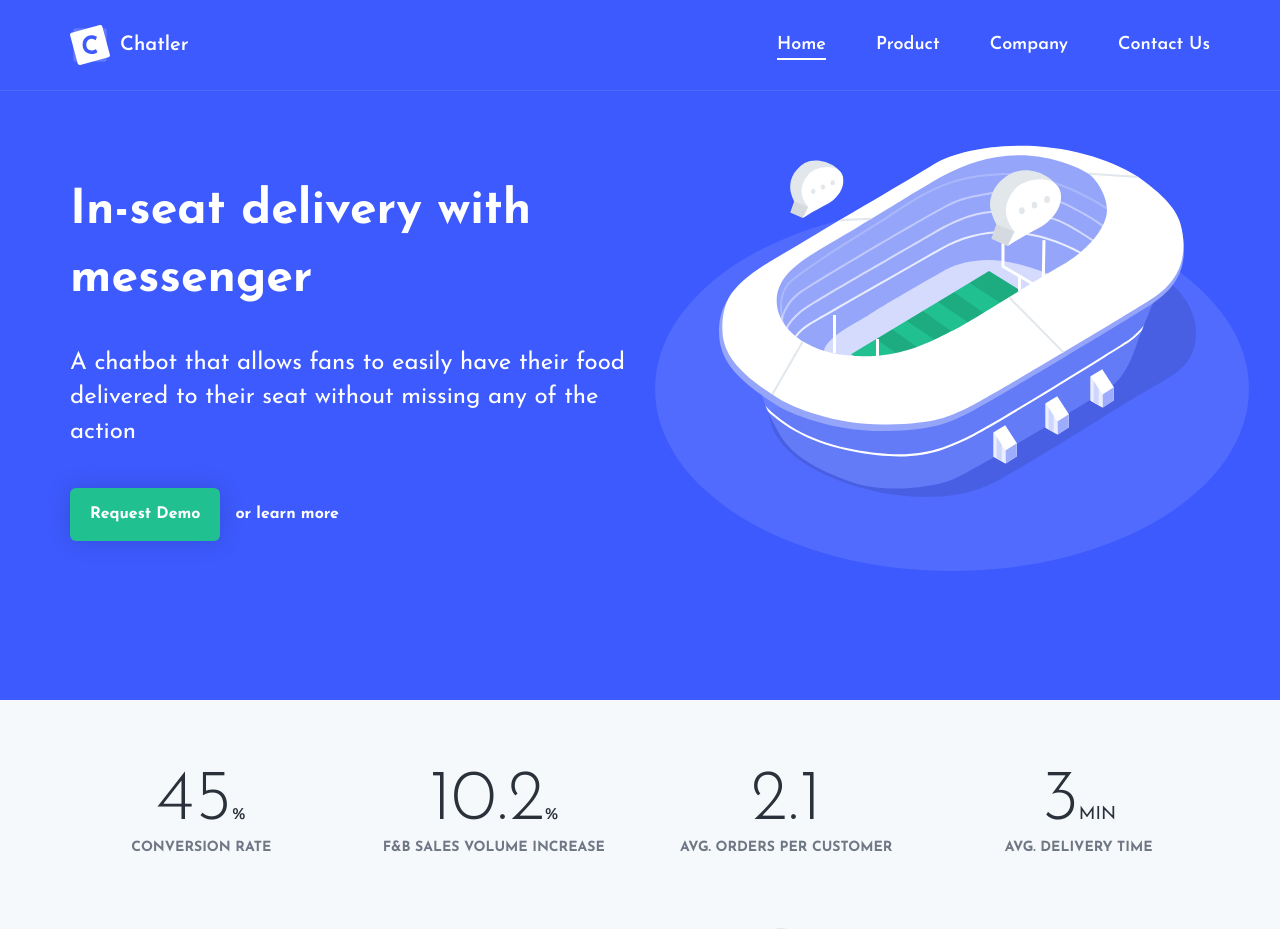
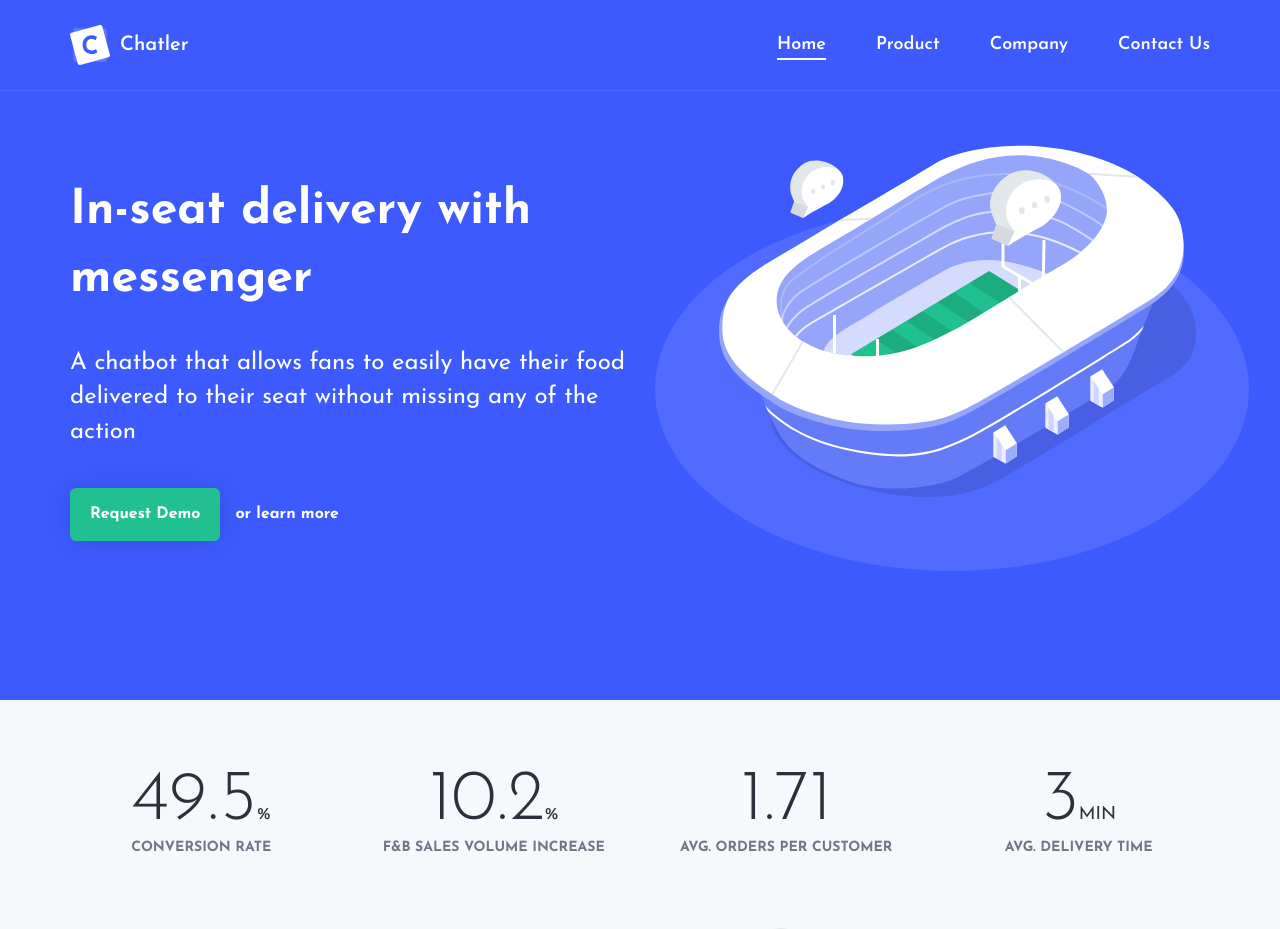
Before and after one commit to sebaudet26/chatler-web, a React (Create React App) app: page / in a window 1280 px wide. Shown: the top 929 px of the page. Built offline with nearby package versions, Linux system fonts and the light colour scheme.

Commit message:
Stat Change

```diff
--- a/src/containers/Home/index.js
+++ b/src/containers/Home/index.js
@@ -50,7 +50,7 @@ class Home extends Component {
           <div className="container">
             <div className="row">
               <div className="col-xs-6 col-sm-3">
-                <div className="home-stats-title">45<span className="home-stats-ind">%</span></div>
+                <div className="home-stats-title">49.5<span className="home-stats-ind">%</span></div>
                 <div className="home-stats-subtitle">{t.home.body.stats.subtitle0}</div>
               </div>
               <div className="col-xs-6 col-sm-3">
@@ -58,7 +58,7 @@ class Home extends Component {
                 <div className="home-stats-subtitle">{t.home.body.stats.subtitle1}</div>
               </div>
               <div className="col-xs-6 col-sm-3">
-                <div className="home-stats-title">2.1</div>
+                <div className="home-stats-title">1.71</div>
                 <div className="home-stats-subtitle">{t.home.body.stats.subtitle2}</div>
               </div>
               <div className="col-xs-6 col-sm-3">
@@ -68,8 +68,8 @@ class Home extends Component {
             </div>
             <div className="row flex">
               <div className="home-stats-img">
-                <img src={WCCLLogo}/>
-                <img src={PicklesLogo}/>
+                <img src={WCCLLogo} alt="West Coast Baseball League Chatler"/>
+                <img src={PicklesLogo} alt="Portland Pickles Chatler"/>
               </div>
             </div>
           </div>
```
